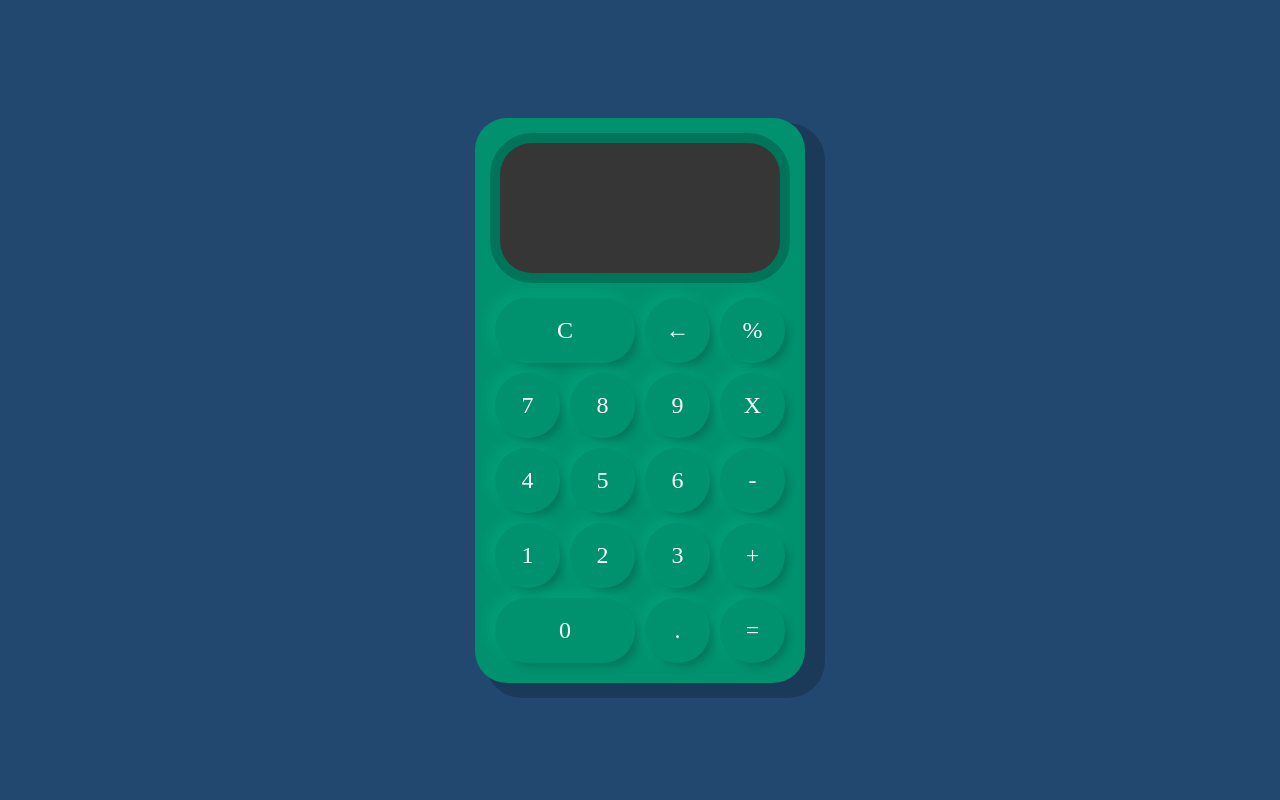
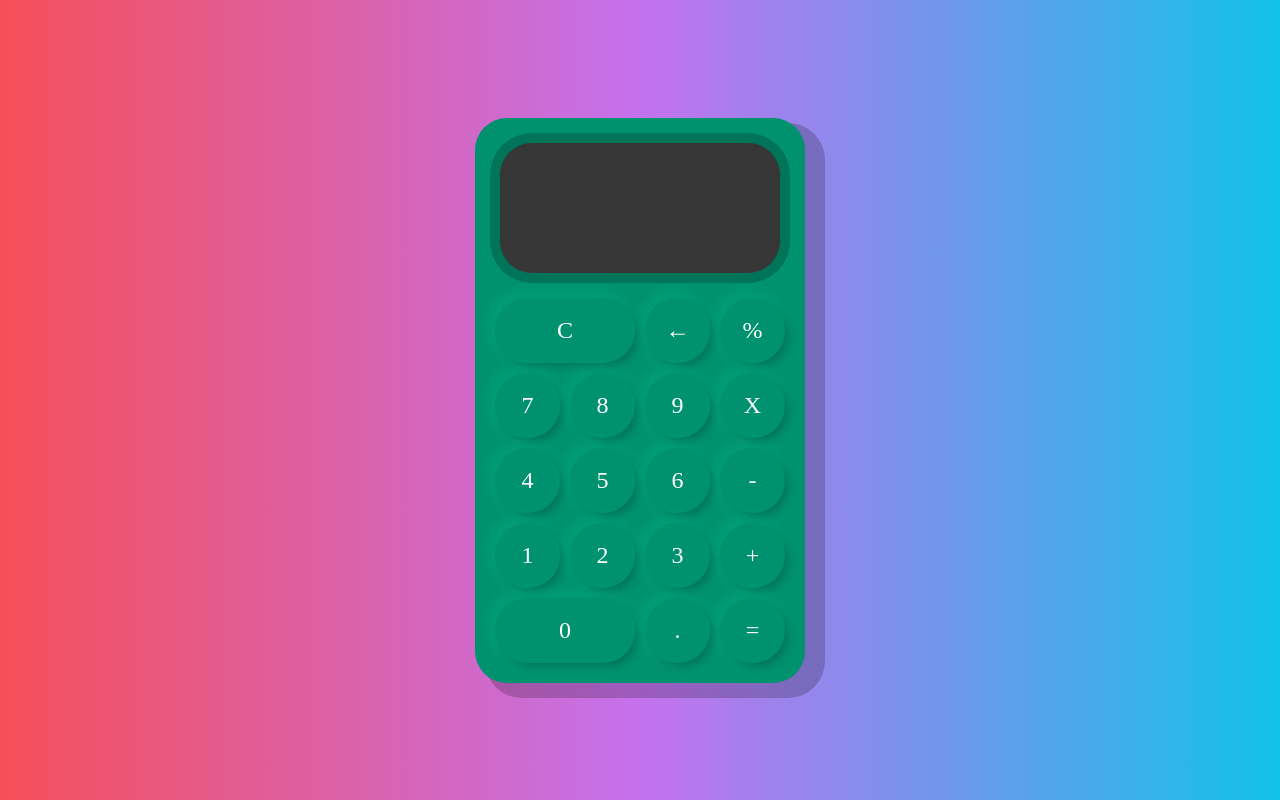
Before and after one commit to gogoroisler/Calculadora, a plain HTML site: page index.html in a window 1280 px wide. Drawn offline with Linux system fonts and the light colour scheme.

Commit message:
Update style.css

```diff
--- a/style.css
+++ b/style.css
@@ -5,7 +5,11 @@
 
 body{
     margin: 0;
-    background-color: #224870;
+    background: #12c2e9;  /* fallback for old browsers */
+background: -webkit-linear-gradient(to right, #f64f59, #c471ed, #12c2e9);  /* Chrome 10-25, Safari 5.1-6 */
+background: linear-gradient(to right, #f64f59, #c471ed, #12c2e9); /* W3C, IE 10+/ Edge, Firefox 16+, Chrome 26+, Opera 12+, Safari 7+ */
+
+
 }
 
 /** container en el centro exacto**/
```
